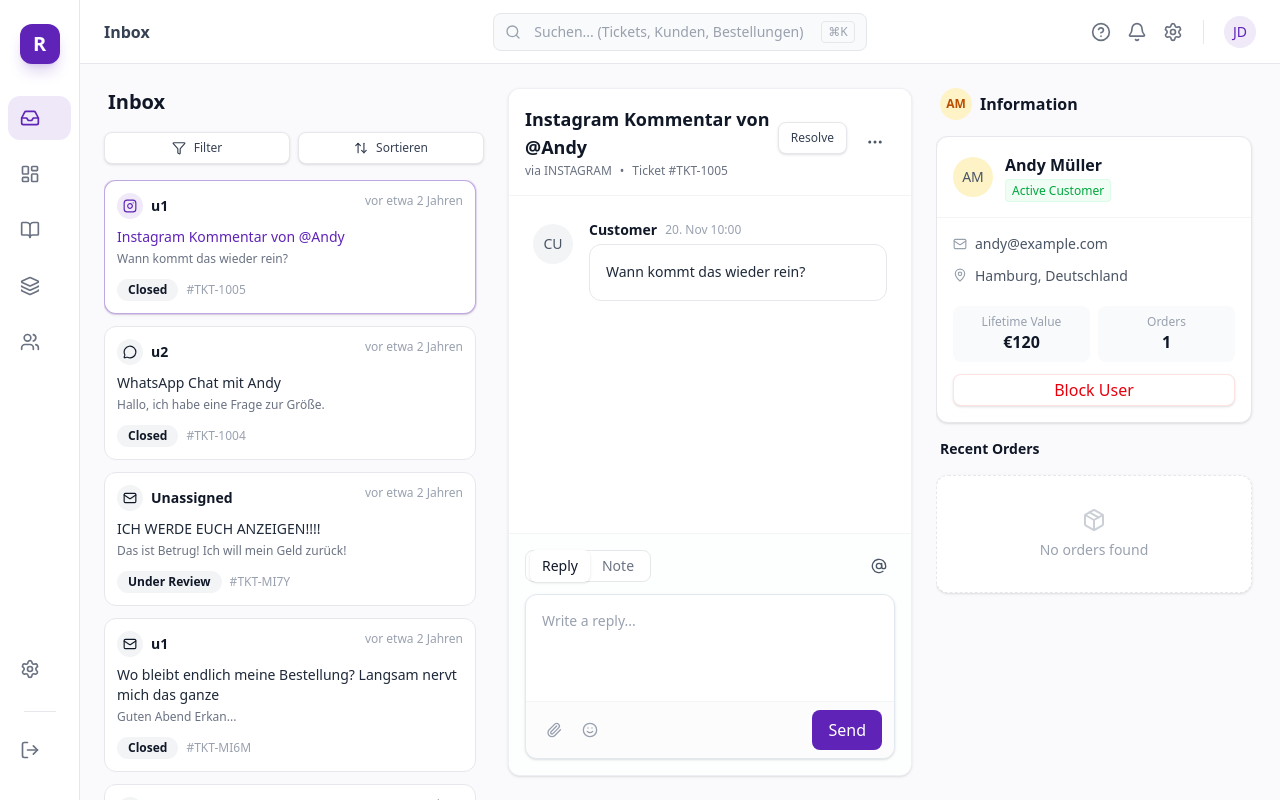
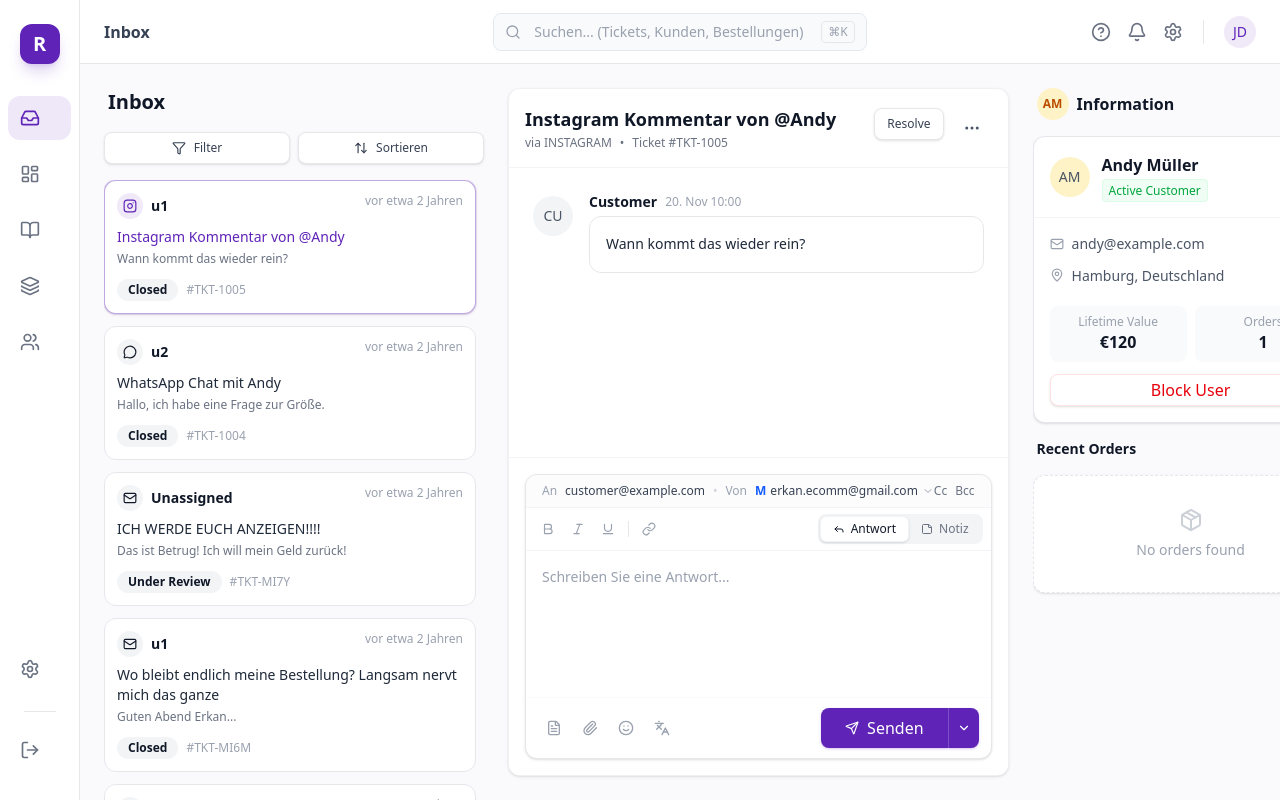
Before and after one commit to fafsfafaf/ai-support-dashboard-v2, a Next.js app: page / in a window 1280 px wide. Built offline with nearby package versions, Linux system fonts and the light colour scheme.

Commit message:
Fix syntax error: Remove stray markdown in conversation thread

```diff
--- a/src/components/inbox/conversation-thread.tsx
+++ b/src/components/inbox/conversation-thread.tsx
@@ -4,7 +4,7 @@ import { Ticket } from '@/types';
 import { MessageBubble } from './message-bubble';
 import { Card } from '@/components/ui/card';
 import { Button } from '@/components/ui/button';
-import { MoreHorizontal, AtSign, Paperclip, Smile } from 'lucide-react';
+import { MoreHorizontal, Paperclip, Smile, Bold, Italic, Underline, Link, ChevronDown, Reply, StickyNote, FileText, Send, Languages } from 'lucide-react';
 import { TabsList, TabsTrigger } from '@/components/ui/tabs';
 
 interface ConversationThreadProps {
@@ -35,28 +35,73 @@ export const ConversationThread: React.FC<ConversationThreadProps> = ({ ticket }
                 ))}
             </div>
 
-            <div className="p-4 border-t border-gray-100 bg-gray-50/30">
-                <div className="mb-3 flex justify-between items-center">
-                    <TabsList className="bg-white border border-gray-200 h-8">
-                        <TabsTrigger active>Reply</TabsTrigger>
-                        <TabsTrigger>Note</TabsTrigger>
-                    </TabsList>
-                    <div className="flex gap-2">
-                        <Button variant="ghost" size="icon" className="h-8 w-8"><AtSign size={16} /></Button>
+            {/* Composer - Recruitee Style */}
+            <div className="p-4 bg-white border-t border-gray-100">
+                <div className="border border-gray-200 rounded-xl shadow-sm bg-white overflow-hidden transition-all focus-within:ring-1 focus-within:ring-primary/20 focus-within:border-primary/40">
+
+                    {/* Composer Header: To/From */}
+                    <div className="bg-gray-50/50 border-b border-gray-100 px-4 py-2 flex items-center justify-between text-xs text-gray-500">
+                        <div className="flex items-center gap-2">
+                            <span className="text-gray-400">An</span>
+                            <span className="font-medium text-gray-700">{ticket.customerId === 'c1' ? 'rechnung@erkanadali.de' : 'customer@example.com'}</span>
+                            <span className="text-gray-300">•</span>
+                            <span className="text-gray-400">Von</span>
+                            <div className="flex items-center gap-1 font-medium text-gray-700 cursor-pointer hover:text-gray-900">
+                                <span className="text-blue-600 font-bold">M</span>
+                                <span>erkan.ecomm@gmail.com</span>
+                                <ChevronDown size={12} className="text-gray-400" />
+                            </div>
+                        </div>
+                        <div className="flex gap-2">
+                            <span className="cursor-pointer hover:text-gray-700">Cc</span>
+                            <span className="cursor-pointer hover:text-gray-700">Bcc</span>
+                        </div>
                     </div>
-                </div>
 
-                <div className="bg-white border focus-within:border-primary focus-within:ring-1 focus-within:ring-primary/20 rounded-xl overflow-hidden transition-all shadow-sm">
-                    <textarea
-                        className="w-full p-4 min-h-[100px] outline-none text-sm resize-none placeholder:text-gray-400"
-                        placeholder="Write a reply..."
-                    />
-                    <div className="px-3 py-2 bg-gray-50/50 border-t border-gray-100 flex justify-between items-center">
+                    {/* Toolbar */}
+                    <div className="border-b border-gray-100 px-2 py-1.5 flex items-center justify-between">
+                        <div className="flex items-center gap-0.5">
+                            <Button variant="ghost" size="icon" className="h-7 w-7 text-gray-400 hover:text-gray-700 rounded"><Bold size={14} /></Button>
+                            <Button variant="ghost" size="icon" className="h-7 w-7 text-gray-400 hover:text-gray-700 rounded"><Italic size={14} /></Button>
+                            <Button variant="ghost" size="icon" className="h-7 w-7 text-gray-400 hover:text-gray-700 rounded"><Underline size={14} /></Button>
+                            <div className="w-px h-4 bg-gray-200 mx-1" />
+                            <Button variant="ghost" size="icon" className="h-7 w-7 text-gray-400 hover:text-gray-700 rounded"><Link size={14} /></Button>
+                        </div>
+
+                        <div className="flex bg-gray-100 rounded-lg p-0.5">
+                            <button className="flex items-center gap-1.5 px-3 py-1 bg-white text-gray-900 shadow-sm rounded-md text-xs font-medium border border-gray-200/50">
+                                <Reply size={12} /> Antwort
+                            </button>
+                            <button className="flex items-center gap-1.5 px-3 py-1 text-gray-500 hover:text-gray-900 rounded-md text-xs font-medium transition-colors">
+                                <StickyNote size={12} /> Notiz
+                            </button>
+                        </div>
+                    </div>
+
+                    {/* Textarea */}
+                    <div className="relative">
+                        <textarea
+                            className="w-full p-4 min-h-[140px] outline-none text-sm resize-none placeholder:text-gray-400"
+                            placeholder="Schreiben Sie eine Antwort..."
+                        />
+                    </div>
+
+                    {/* Footer Actions */}
+                    <div className="px-3 py-2.5 flex justify-between items-center border-t border-gray-50 bg-gray-50/10">
                         <div className="flex gap-1">
-                            <Button variant="ghost" size="icon" className="h-8 w-8 text-gray-400"><Paperclip size={16} /></Button>
-                            <Button variant="ghost" size="icon" className="h-8 w-8 text-gray-400"><Smile size={16} /></Button>
+                            <Button variant="ghost" size="icon" className="h-8 w-8 text-gray-400 hover:bg-gray-100 rounded-lg border border-transparent hover:border-gray-200"><FileText size={16} /></Button>
+                            <Button variant="ghost" size="icon" className="h-8 w-8 text-gray-400 hover:bg-gray-100 rounded-lg border border-transparent hover:border-gray-200"><Paperclip size={16} /></Button>
+                            <Button variant="ghost" size="icon" className="h-8 w-8 text-gray-400 hover:bg-gray-100 rounded-lg border border-transparent hover:border-gray-200"><Smile size={16} /></Button>
+                            <Button variant="ghost" size="icon" className="h-8 w-8 text-gray-400 hover:bg-gray-100 rounded-lg border border-transparent hover:border-gray-200"><Languages size={16} /></Button>
                         </div>
-                        <Button variant="primary">Send</Button>
+                        <div className="flex items-center gap-0">
+                            <Button variant="primary" className="rounded-r-none px-6 shadow-sm shadow-primary/20">
+                                <Send size={14} className="mr-2" /> Senden
+                            </Button>
+                            <Button variant="primary" className="rounded-l-none border-l border-white/20 px-2 shadow-sm shadow-primary/20">
+                                <ChevronDown size={14} />
+                            </Button>
+                        </div>
                     </div>
                 </div>
             </div>
```
